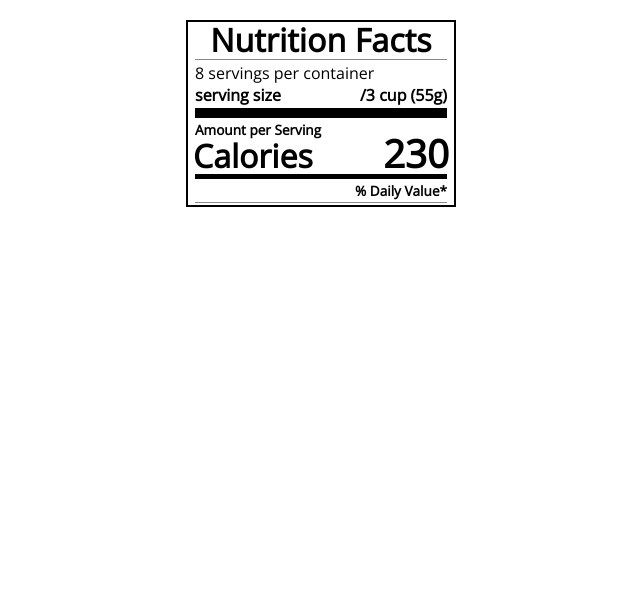
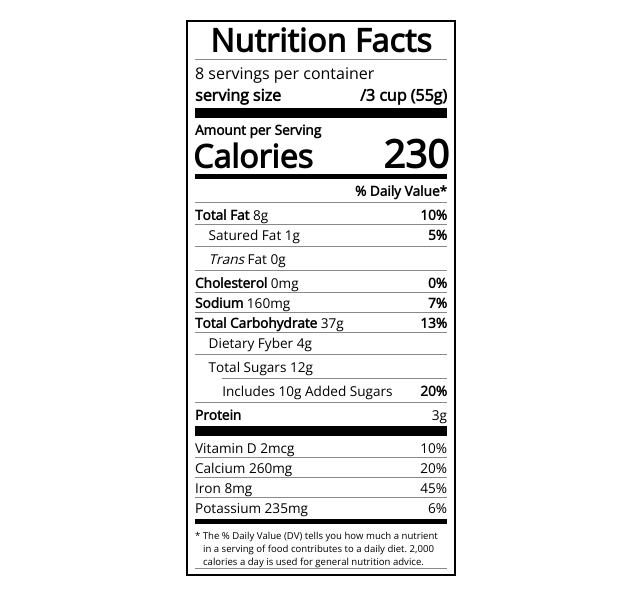
Before and after one commit to AndersonElias/tipografiaFreeCodeCamp, a plain HTML site: page index.html in a window 1280 px wide. Shown: the whole page, without its empty margins (319-959 px from the left). Drawn offline with nearby package versions, Linux system fonts and the light colour scheme.

Commit message:
projeto finalizado

```diff
--- a/index.html
+++ b/index.html
@@ -24,8 +24,30 @@
         </div>
         <div class="divider medium"></div>
         <div class="daily-value small-text">
-            <p class="bold right">% Daily Value*</p>
+            <p class="no-divider bold right">% Daily Value*</p>
             <div class="divider"></div>
+            <p><span><span class="bold">Total Fat</span> 8g</span><span class="bold">10%</span></p>
+            <p class="no-divider indent">Satured Fat 1g <span class="bold">5%</span></p>
+            <div class="divider"></div>
+            <p class="indent no-divider"><span><i>Trans</i> Fat 0g</span></p>
+            <div class="divider"></div>
+            <p><span><span class="bold">Cholesterol</span> 0mg</span> <span class="bold"> 0%</span></p>
+            <p><span><span class="bold">Sodium</span> 160mg</span><span class="bold">7%</span></p>
+            <p><span><span class="bold">Total Carbohydrate</span> 37g</span><span class="bold">13%</span></p>
+            <p class="indent no-divider">Dietary Fyber 4g</p>
+            <div class="divider"></div>
+            <p class="indent no-divider">Total Sugars 12g</p>
+            <div class="divider double-indent"></div>
+            <p class="double-indent no-divider">Includes 10g Added Sugars<span align: rigth class="bold">20%</span></span></p>
+            <div class="divider"></div>
+            <p class="no-divider"><span class="bold">Protein</span> 3g</p>
+            <div class="divider large"></div>
+            <p>Vitamin D 2mcg <span>10%</span></p>
+            <p>Calcium 260mg <span>20%</span></p>
+            <p>Iron 8mg <span>45%</span></p>
+            <p class="no-divider">Potassium 235mg <span>6%</span></p>
+            <div class="divider medium"></div>
+            <p class="note"> * The % Daily Value (DV) tells you how much a nutrient in a serving of food contributes to a daily diet. 2,000 calories a day is used for general nutrition advice.</p>
         </div>
         </div>
     </body>
--- a/styles.css
+++ b/styles.css
@@ -64,3 +64,18 @@ p{
 .right{
     justify-content: flex-end;
 }
+.indent{
+    margin-left: 1em;
+}
+.daily-value p:not(.no-divider) {
+    border-bottom: 1px solid #888989;
+}
+.double-indent{
+    margin-left: 2em;
+}
+.note {
+    font-size: 0.6rem;
+    margin: 5px 0px;
+    padding: 0px 8px;
+    text-indent: -8px;;
+}
```
